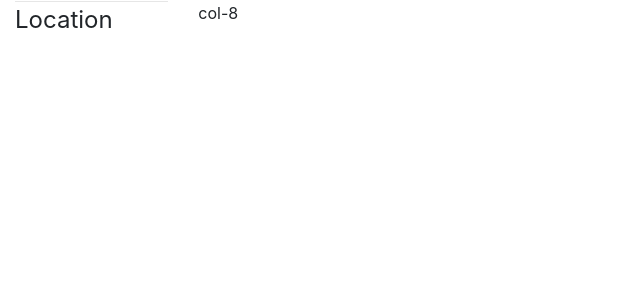
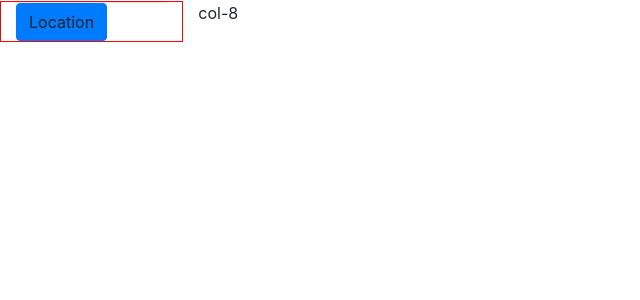
Before and after one commit to Jideboris/EvaluatorAdmin, an Angular app: page / in a window 1280 px wide. Shown: the top 300 px of the page, without its empty margins (0-640 px from the left). Built offline with nearby package versions, Linux system fonts and the light colour scheme.

Commit message:
sidebar styling

```diff
--- a/src/app/app.component.html
+++ b/src/app/app.component.html
@@ -19,8 +19,8 @@
     </div>
 
   </div>
-  <div class="row justify-content-start">
-    <div class="col-4">
+  <div class="row">
+    <div class="col-4" style="border:1px solid red">
       <app-left-menu-list [menus]="menus"></app-left-menu-list>
     </div>
     <div class="col-8">col-8</div>
@@ -31,3 +31,4 @@
       <app-todo-list-footer [menus]="todos"></app-todo-list-footer>
     </div>
   </div>
+</div>
--- a/src/app/left-menu-list/left-menu-list.component.html
+++ b/src/app/left-menu-list/left-menu-list.component.html
@@ -1,7 +1,7 @@
 <section class="main" *ngIf="menus.length > 0">
   <ul class="todo-list">
     <li *ngFor="let menu of menus" [class.active]="menu.active">
-     {{menu.description}}
+      <a class="btn btn-primary button" (click)="compute()">{{menu.description}}</a>
     </li>
   </ul>
 </section>
--- a/src/assets/css/app.css
+++ b/src/assets/css/app.css
@@ -4,10 +4,10 @@ body {
 	padding: 0;
 }
 
-button {
-	margin: 0;
+.button {
+	/* margin: 0;
 	padding: 0;
-	border: 0;
+	border: 0; */
 	background: none;
 	font-size: 100%;
 	vertical-align: baseline;
@@ -18,6 +18,7 @@ button {
 	appearance: none;
 	-webkit-font-smoothing: antialiased;
 	-moz-osx-font-smoothing: grayscale;
+
 }
 
 body {
```
